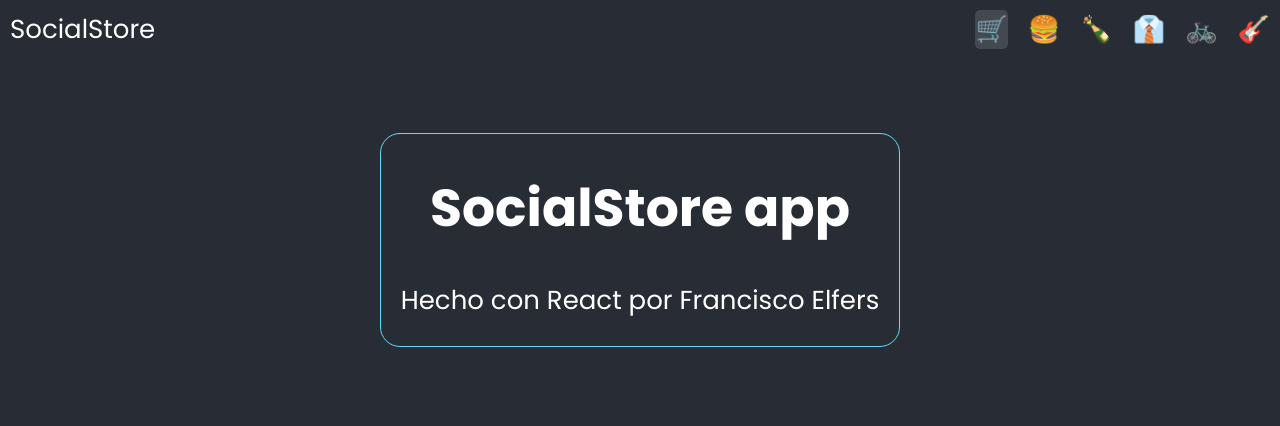
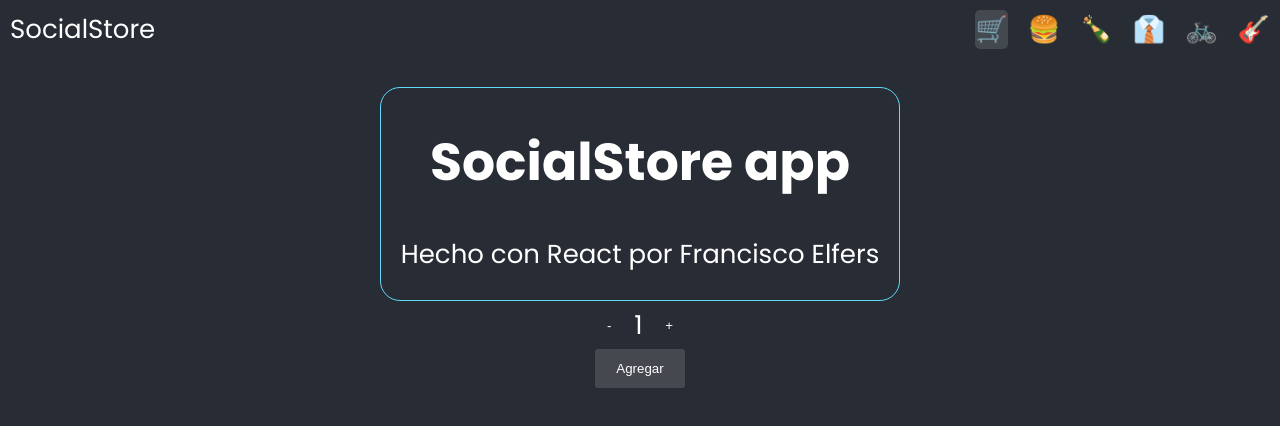
Before and after one commit to FranElfers/socialstore-elfers, a React (Create React App) app: page / in a window 1280 px wide. Shown: the top 426 px of the page. Built offline with nearby package versions, Linux system fonts and the light colour scheme.

Commit message:
pre desafio 4

```diff
--- a/src/App.css
+++ b/src/App.css
@@ -11,6 +11,7 @@
   display: flex;
   align-items: center;
   justify-content: center;
+  flex-direction: column;
   min-height: 60vh;
 }
 
@@ -23,3 +24,33 @@
   border: 1px solid #61dafb;
   border-radius: 20px;
 }
+
+#counter {
+  width: 100px;
+  padding: 5px;
+  border-radius: 5px;
+  color: #fff;
+}
+
+#counter div {
+  display: flex;
+  justify-content: space-between;
+}
+
+#counter button {
+  padding: 10px;
+  border: 2px solid transparent;
+  border-radius: 3px;
+  color: #fff;
+  background: transparent;
+  cursor: pointer;
+}
+
+#counter > button {
+  width: 100%;
+  background: #fff2;
+}
+
+#counter button:hover {
+  border: 2px solid #666;
+}
--- a/src/App.js
+++ b/src/App.js
@@ -1,7 +1,8 @@
-import React from 'react'
+import React, { useState } from 'react'
 import './App.css';
 import NavBar from './components/NavBar';
 import ItemListContainer from './components/ItemListContainer';
+import ItemCount from './components/ItemCount';
 
 function App() {
   return (
@@ -9,6 +10,7 @@ function App() {
       <NavBar />
       <header className="App-header">
         <ItemListContainer greeting="SocialStore app" />
+      	<ItemCount stock={7} initial={1} onAdd={alert} />
       </header>
     </div>
   );
--- a/src/components/CartWidget.js
+++ b/src/components/CartWidget.js
@@ -1,5 +1,5 @@
 export default function CartWidget() {
-	return <p title='Carrito' id='carrito'>🛒</p>
+	return <a title='Carrito' id='carrito'>🛒</a>
 }
 
 // Este componente lo unico que tiene que tener es un icono
--- /dev/null
+++ b/src/components/ItemCount.js
@@ -0,0 +1,22 @@
+import { useState } from 'react'
+
+export default function ItemCount({stock,initial,onAdd}) {
+	const [ counter, setCounter ] = useState(initial);
+
+	const contar = val => {
+		if (stock > counter && val) {
+			setCounter(counter + 1)
+		} else if (counter > 0 && !val) {
+			setCounter(counter - 1)
+		}
+	}
+
+	return <div id="counter">
+		<div>
+			<button onClick={() => contar(false)}>-</button>
+			<span>{counter}</span>
+			<button onClick={() => contar(true)}>+</button>
+		</div>
+		<button onClick={() => onAdd(counter)}>Agregar</button>
+	</div>
+}
--- a/src/components/ItemListContainer.js
+++ b/src/components/ItemListContainer.js
@@ -4,5 +4,3 @@ export default function ItemListContainer({greeting}) {
 		<p>Hecho con React por Francisco Elfers</p>
 	</div>
 }
-
-// Tiene que tener una prop 'greeting' y debe mostrar el mensaje con esa prop
--- a/src/components/NavBar.css
+++ b/src/components/NavBar.css
@@ -5,8 +5,9 @@ nav {
 	width: 100%;
 }
 
-nav p {
+nav a {
 	margin: 10px;
+	text-decoration: none;
 	cursor: pointer;
 }
 
--- a/src/components/NavBar.js
+++ b/src/components/NavBar.js
@@ -3,14 +3,14 @@ import './NavBar.css';
 
 export default function NavBar() {
 	return <nav>
-		<p className="brand">SocialStore</p>
+		<a className="brand">SocialStore</a>
 		<div>
 			<CartWidget />
-			<p title='Comidas' onClick={()=>alert('Comidas')}>🍔</p>
-			<p title='Bebidas' onClick={()=>alert('Bebidas')}>🍾</p>
-			<p title='Ropa' onClick={()=>alert('Ropa')}>👔</p>
-			<p title='Bicicletas' onClick={()=>alert('Bicicletas')}>🚲</p>
-			<p title='Musica' onClick={()=>alert('Musica')}>🎸</p>
+			<a title='Comidas' href="#">🍔</a>
+			<a title='Bebidas' href="#">🍾</a>
+			<a title='Ropa' href="#">👔</a>
+			<a title='Bicicletas' href="#">🚲</a>
+			<a title='Musica' href="#">🎸</a>
 		</div>
 	</nav>
 }
```
